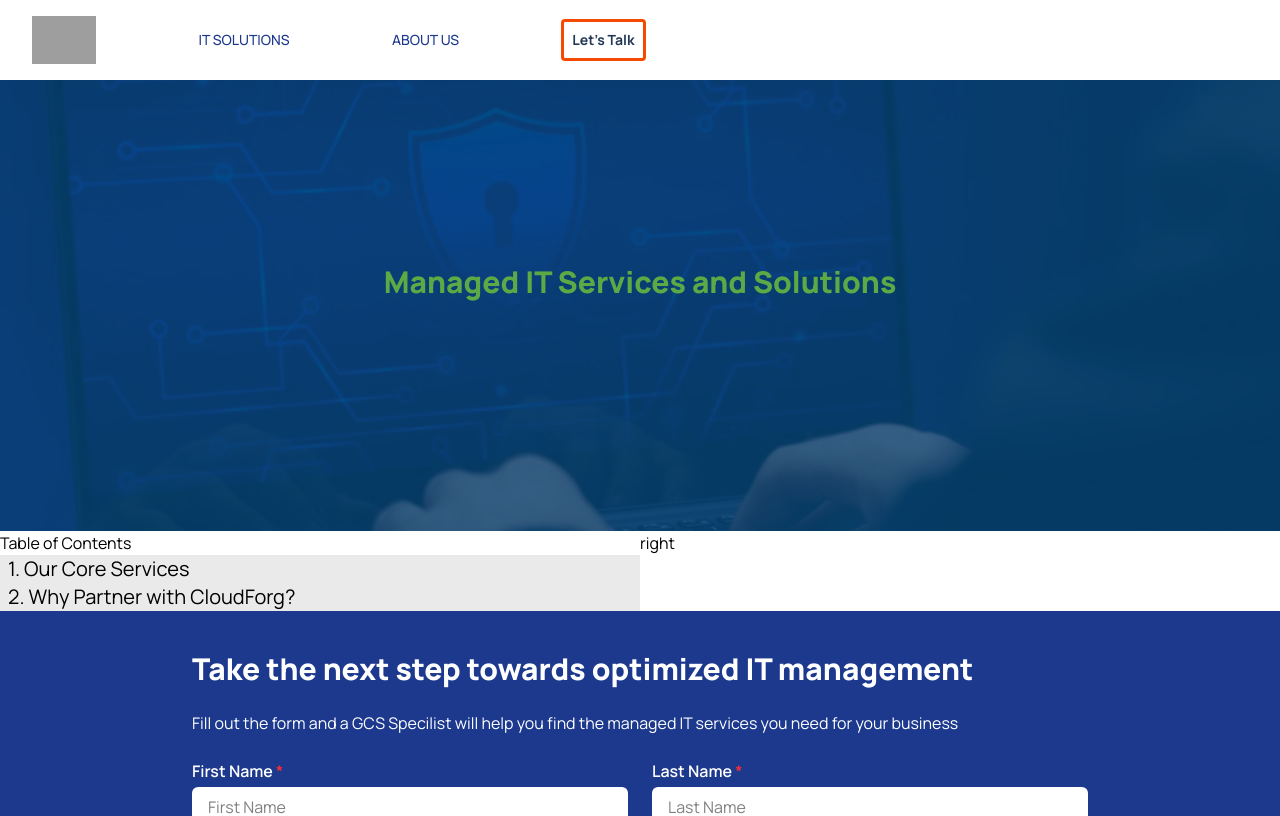
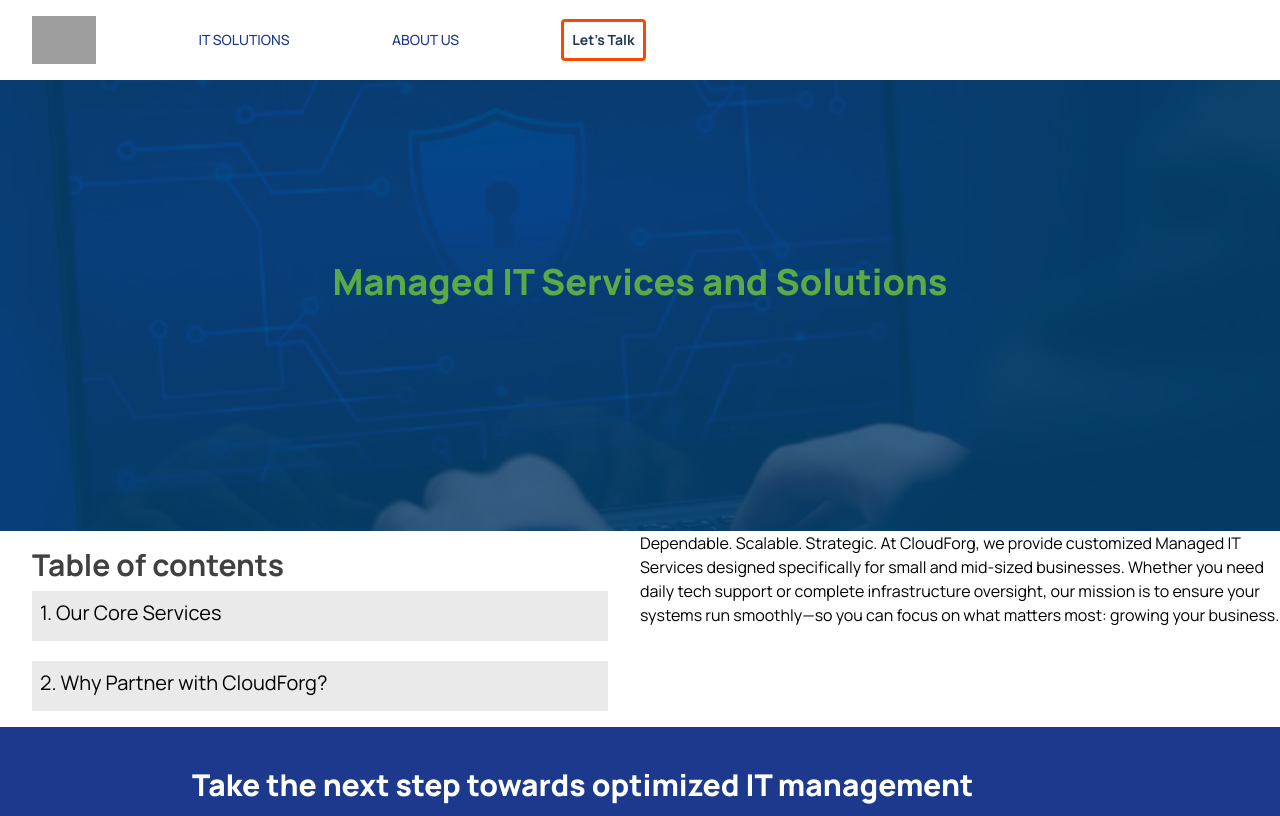
Before and after one commit to muhammad-ali-khalid/cloud-forg, a Vue app: page /managed-it-services/managed-it-services-and-solutions in a window 1280 px wide. Shown: the top 816 px of the page. Built offline with nearby package versions, Linux system fonts and the light colour scheme; grey boxes are pictures that could not be loaded.

Commit message:
fix table of contents

```diff
--- a/src/components/atoms/TheContent.vue
+++ b/src/components/atoms/TheContent.vue
@@ -1,15 +1,17 @@
 <script setup>
 const props = defineProps({
-  index: Number,
-  content: String,
+  contents: Object,
 })
 </script>
 
 <template>
-  <div>
-    <div class="w-full bg-[#EAEAEA]">
-      <a href="#" class="w-full text-black text-xl py-2 px-2 hover:cursor-pointer hover:text-orange-600">
-        {{ props.index + '. ' + props.content }}
+  <div class="w-full">
+    <div class="bg-[#EAEAEA] h-[50px] p-2">
+      <a
+        :href="contents.href"
+        class="text-black text-xl hover:cursor-pointer hover:text-orange-600"
+      >
+        {{ contents.index + '. ' + contents.content }}
       </a>
     </div>
   </div>
--- a/src/components/molecules/TableOfContents.vue
+++ b/src/components/molecules/TableOfContents.vue
@@ -2,15 +2,17 @@
 import TheContent from '../atoms/TheContent.vue'
 
 const props = defineProps({
-  contents: Array,
+  tableOfContents: Array,
 })
 </script>
 
 <template>
-  <div class="w-full h-auto">
-    <h1>Table of Contents</h1>
-    <div class="h-auto" v-for="(content, index) in props.contents" :key="index">
-      <TheContent :index="index + 1" :content="content" />
+  <div class="w-full h-full">
+    <div class="text-3xl text-[#000000BF] font-bold mb-2">Table of contents</div>
+    <div class="flex flex-col gap-5">
+      <div class="w-full h-auto" v-for="(content, index) in props.tableOfContents" :key="index">
+        <TheContent :contents="content" />
+      </div>
     </div>
   </div>
 </template>
--- a/src/components/organisms/BaseHero.vue
+++ b/src/components/organisms/BaseHero.vue
@@ -7,7 +7,7 @@ const props = defineProps({
 
 <template>
   <div class="parent object-cover w-full h-[459px] flex flex-col items-center justify-center gap-10">
-    <div class="text-3xl text-[#5CAA46] font-black text-center">{{ props.title }}</div>
+    <div class="text-4xl text-[#5CAA46] font-black text-center">{{ props.title }}</div>
     <div class="text-md text-white px-4">
      {{ props.description }}
     </div>
--- a/src/components/organisms/BaseMain.vue
+++ b/src/components/organisms/BaseMain.vue
@@ -3,17 +3,19 @@ import ResponsiveLayout from '../templates/ResponsiveLayout.vue'
 import TableOfContents from '../molecules/TableOfContents.vue'
 
 const props = defineProps({
-  contents: Array,
+  tableOfContents: Array,
 })
 </script>
 
 <template>
   <ResponsiveLayout>
     <template #left>
-      <TableOfContents :contents="contents" />
+      <div class="px-8 py-4">
+        <TableOfContents :tableOfContents="props.tableOfContents" />
+      </div>
     </template>
     <template #right>
-      <h1>right</h1>
+      <slot name="intro"> </slot>
     </template>
   </ResponsiveLayout>
 </template>
--- a/src/views/managed-it-services/ManagedITServicesAndSolutions.vue
+++ b/src/views/managed-it-services/ManagedITServicesAndSolutions.vue
@@ -3,17 +3,33 @@ import BaseLayout from '@/components/templates/BaseLayout.vue'
 import BaseHero from '@/components/organisms/BaseHero.vue'
 import BaseMain from '@/components/organisms/BaseMain.vue'
 
-const title = 'Managed IT Services and Solutions'
-const contents = ['Our Core Services', 'Why Partner with CloudForg?']
+const pageContent = {
+  title: 'Managed IT Services and Solutions',
+  tableOfContents: [
+    {
+      index: 1,
+      content: 'Our Core Services',
+      href: '#1our-core-services',
+    },
+    { index: 2, content: 'Why Partner with CloudForg?', href: '#1why-partner-with-cloudforg' },
+  ],
+}
 </script>
 
 <template>
   <BaseLayout>
     <template #hero>
-      <BaseHero :title="title" />
+      <BaseHero :title="pageContent.title" />
     </template>
     <template #main>
-      <BaseMain :contents="contents" />
+      <BaseMain :table-of-contents="pageContent.tableOfContents">
+        <template #intro>
+          Dependable. Scalable. Strategic. At CloudForg, we provide customized Managed IT Services
+          designed specifically for small and mid-sized businesses. Whether you need daily tech
+          support or complete infrastructure oversight, our mission is to ensure your systems run
+          smoothly—so you can focus on what matters most: growing your business.
+        </template>
+      </BaseMain>
     </template>
   </BaseLayout>
 </template>
```
